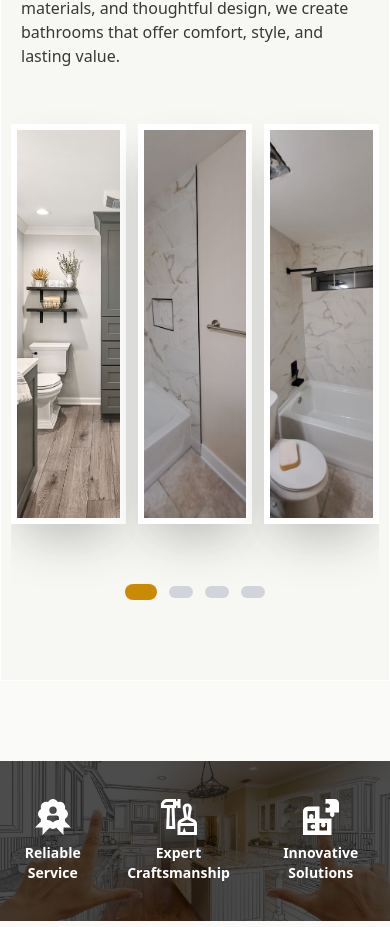
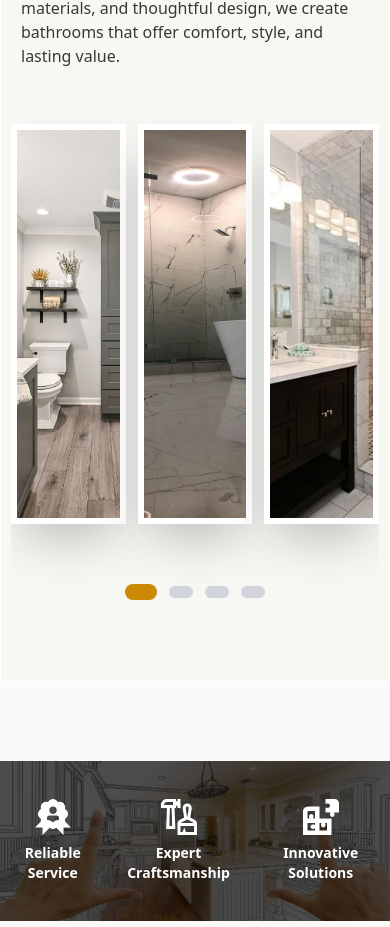
Before and after one commit to Sebads7/dsds-remodeling, a Next.js app: page /ourprojects in a window 390 px wide. Shown: the part 3320-4247 px from the top of the page. Built offline with nearby package versions, Linux system fonts and the light colour scheme.

Commit message:
fixing bugs on gallery component and adding swipe feature for mobile devices

```diff
--- a/src/constant/projects-data.ts
+++ b/src/constant/projects-data.ts
@@ -48,16 +48,16 @@ export const PROJECTS_PAGE = [
       "Your bathroom should be more than just functional—it should be a relaxing oasis. Our bathroom remodeling services transform outdated spaces into elegant, spa-like retreats. With modern fixtures, high-quality materials, and thoughtful design, we create bathrooms that offer comfort, style, and lasting value.",
     images: [
       "/images/bath/bathroom1.jpg",
+      "/images/bath/bath8.webp",
+      "/images/bath/bath9.jpg",
+      "/images/bath/bath10.jpg",
+      "/images/bath/bath11.jpg",
       "/images/bath/bath2.jpg",
       "/images/bath/bath3.jpg",
       "/images/bath/bath4.jpg",
       "/images/bath/bath5.jpg",
       "/images/bath/bath6.jpg",
       "/images/bath/bath7.jpg",
-      "/images/bath/bath8.webp",
-      "/images/bath/bath9.jpg",
-      "/images/bath/bath10.jpg",
-      "/images/bath/bath11.jpg",
     ],
     colSpan: [1, 2, 2, 1, 1, 2],
   },
```
